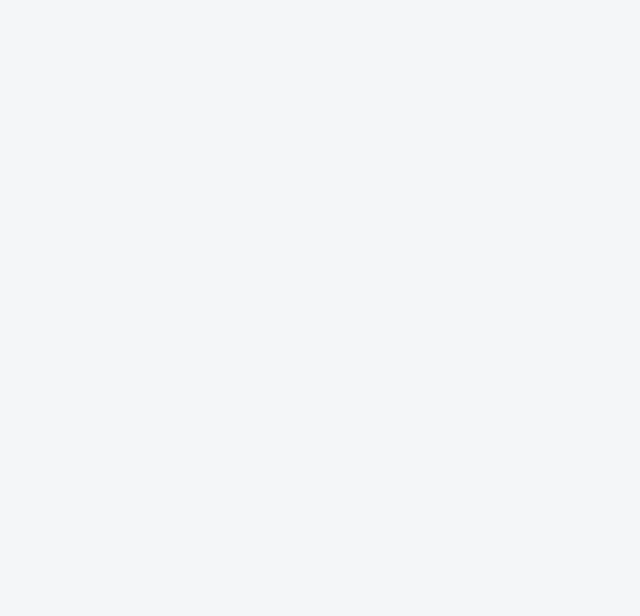
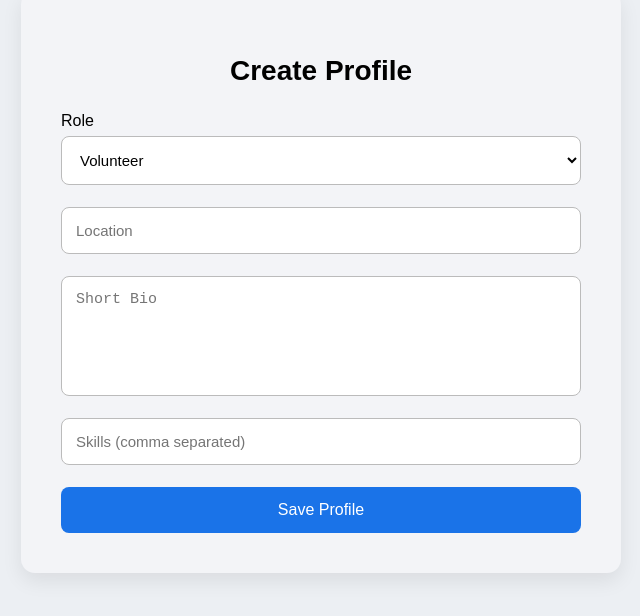
Before and after one commit to springboardmentor09881n-rgb/SkillBridge-batch2, a React (Vite) app in the folder skillbridge_frontend/: page /profile in a window 1280 px wide. Before the commit this address had no page. Shown: the part 118-734 px from the top of the page, without its empty margins (319-959 px from the left). Built offline with nearby package versions, Linux system fonts and the light colour scheme.

Commit message:
profile page updated by aiswarya

```diff
--- a/skillbridge_frontend/src/App.jsx
+++ b/skillbridge_frontend/src/App.jsx
@@ -2,12 +2,14 @@ import React from "react";
 import { BrowserRouter as Router, Routes, Route } from "react-router-dom";
 
 import Register from "./components/Register";
+import ProfileForm from "./components/ProfileForm";
 
 const App = () => {
   return (
     <Router>
       <Routes>
         <Route path="/" element={<Register />} />
+        <Route path="/profile" element={<ProfileForm />} />
       </Routes>
     </Router>
   );
--- a/skillbridge_frontend/src/components/ProfileForm.jsx
+++ b/skillbridge_frontend/src/components/ProfileForm.jsx
@@ -1,8 +1,16 @@
 import React, { useState } from "react";
+import { useLocation } from "react-router-dom";
 import "./ProfileForm.css";
 
 function ProfileForm() {
-  const [role, setRole] = useState("volunteer");
+  const location = useLocation();
+
+  // Role coming from Register page
+  const roleFromRegister = location.state?.role || "Volunteer";
+
+  const [role, setRole] = useState(
+    roleFromRegister === "NGO" ? "ngo" : "volunteer"
+  );
 
   const handleSubmit = (e) => {
     e.preventDefault();
@@ -24,13 +32,14 @@ function ProfileForm() {
         </select>
 
         <input type="text" placeholder="Location" />
-
         <textarea placeholder="Short Bio"></textarea>
 
+        {/* Volunteer fields */}
         {role === "volunteer" && (
           <input type="text" placeholder="Skills (comma separated)" />
         )}
 
+        {/* NGO fields */}
         {role === "ngo" && (
           <>
             <input type="text" placeholder="Organization Name" />
```
